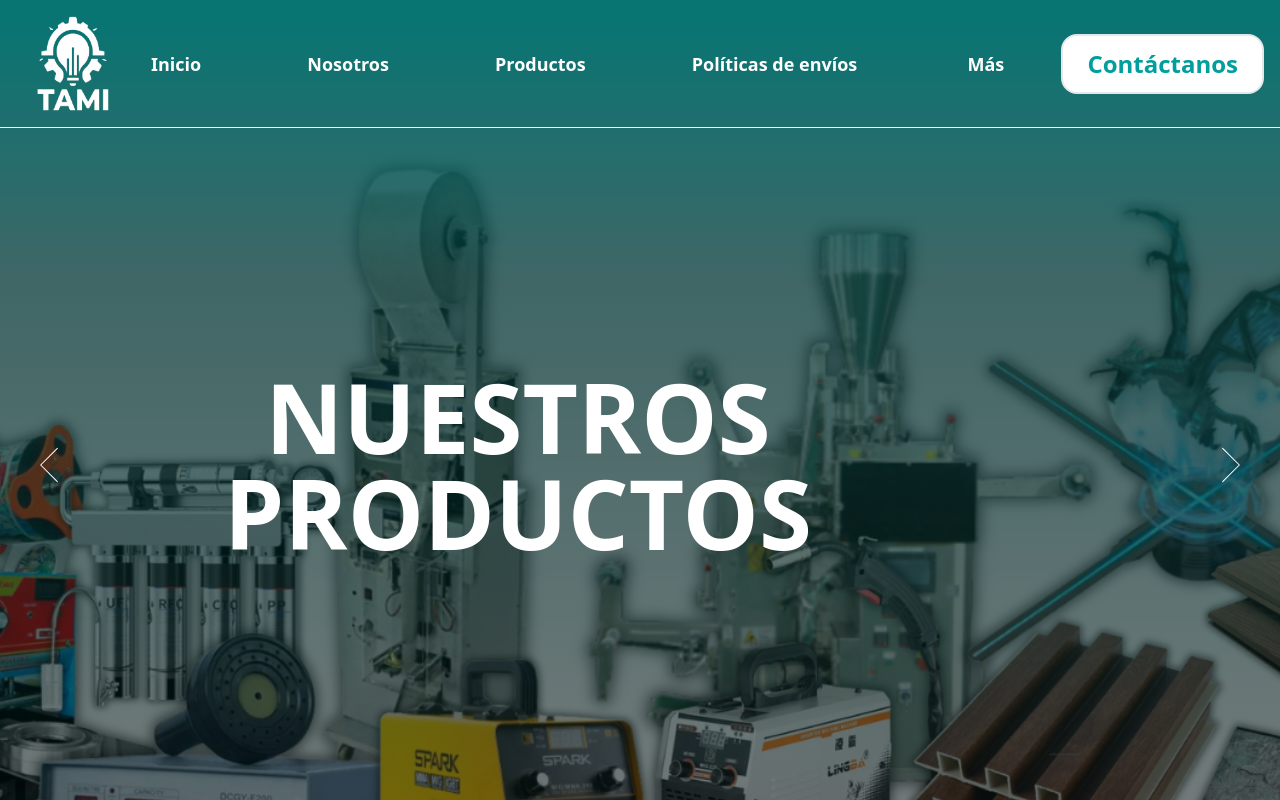
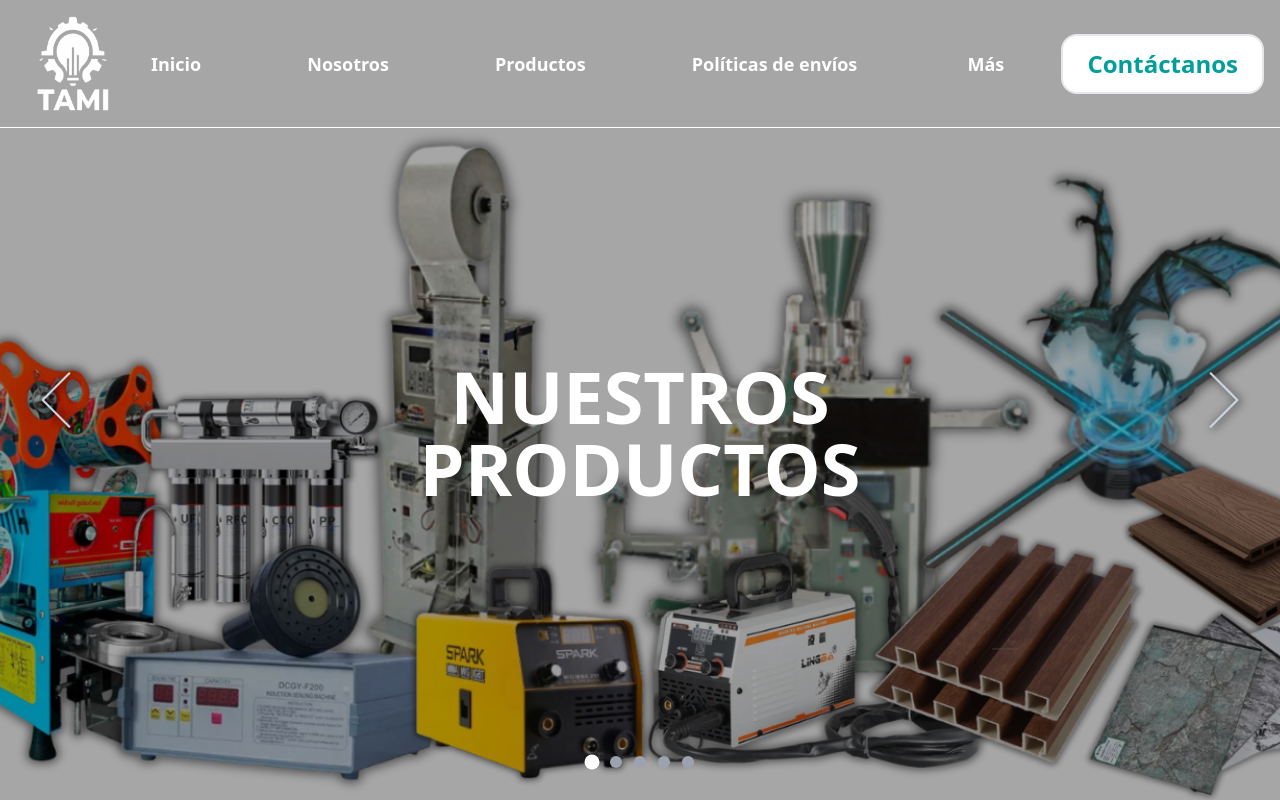
Before and after one commit to yuntasproducciones/tami-teams, a React (Vite) app in the folder frontend/: page /products in a window 1280 px wide. Shown: the top 800 px of the page. Built offline with nearby package versions, Linux system fonts and the light colour scheme.

Commit message:
refactorización del slider de productos

```diff
--- a/frontend/src/presentation/components/productos/ImgSec.tsx
+++ b/frontend/src/presentation/components/productos/ImgSec.tsx
@@ -1,9 +1,11 @@
 import { useState } from "react";
-import img1 from "../../../../public/assets/images/Productos/imagen_productos.png";
-import img2 from "../../../../public/assets/images/Productos/Pagina_web113.png";
-import img3 from "../../../../public/assets/images/Productos/Pagina_web.png";
-import img4 from "../../../../public/assets/images/Productos/Pagina_web33.png";
-import img5 from "../../../../public/assets/images/Productos/Pagina_web444.png";
+import todosLosProductos from "../../../../public/assets/images/Productos/imagen_productos.png";
+import fondoSlider from "../../../../public/assets/images/Productos/fondoProductoSlider.webp";
+/* Productos */
+import selladoraVasos from "../../../../public/assets/images/Productos/Selladora de Vasos.webp";
+import soldadoraSpark from "../../../../public/assets/images/Productos/Soldadora Spark.webp";
+import ventiladorHolografico from "../../../../public/assets/images/Productos/Ventilador Holografico.webp";
+import selladoraBotellas from "../../../../public/assets/images/Productos/Selladora de Botellas.webp";
 
 interface Slide {
   image: string;
@@ -16,36 +18,37 @@ interface Slide {
 const ImgSect = () => {
   const slides: Slide[] = [
     {
-      image: img1,
-      title: "NUESTROS \n PRODUCTOS",
+      image: todosLosProductos,
+      title: "NUESTROS\nPRODUCTOS",
       items: [],
     },
     {
-      image: img2,
+      image: selladoraVasos,
       subTitulo1: "EMPRENDIMIENTO",
-      title: "SELLADORA \n DE VASOS",
-      subTitulo2: "Los derrames jamás volverán \n a ser un problema",
+      title: "SELLADORA\nDE VASOS",
+      subTitulo2: "Los derrames jamás volverán\na ser un problema",
       items: [],
     },
     {
-      image: img3,
+      image: soldadoraSpark,
       subTitulo1: "TRABAJO",
-      title: "SOLDADORA \n SPARK",
-      subTitulo2: "Potencia, versatilidad y resultados \n de calidad con la soldadura SPARK",
+      title: "SOLDADORA\nSPARK",
+      subTitulo2:
+        "Potencia, versatilidad y resultados\nde calidad con la soldadura SPARK",
       items: [],
     },
     {
-      image: img4,
+      image: ventiladorHolografico,
       subTitulo1: "DECORACIÓN",
-      title: "VENTILADOR \n HOLOGRÁFICO",
-      subTitulo2: "Impulsa tu marca con \n nuestros hologramas",
+      title: "VENTILADOR\nHOLOGRÁFICO",
+      subTitulo2: "Impulsa tu marca con\nnuestros hologramas",
       items: [],
     },
     {
-      image: img5,
+      image: selladoraBotellas,
       subTitulo1: "EMPRENDIMIENTO",
-      title: "SELLADORA \n DE BOTELLAS",
-      subTitulo2: "Sella, protege y asegura \n cada botella con presión.",
+      title: "SELLADORA\nDE BOTELLAS",
+      subTitulo2: "Sella, protege y asegura\ncada botella con presión.",
       items: [],
     },
   ];
@@ -61,39 +64,94 @@ const ImgSect = () => {
   };
 
   return (
+    <>
       <section
-      className="relative bg-cover bg-center h-[100vh] md:h-[930px] pt-12 headerprueba"
+        className="relative bg-cover bg-top h-dvh w-full"
         style={{
-        backgroundImage: `linear-gradient(to bottom, rgb(16, 235, 231) 2%, rgba(0, 158, 155, 0.5) 30%, rgba(0, 158, 155, 0) 100%), url(${slides[currentSlide].image})`,
-      }}>
-      <div className="absolute inset-0 bg-black bg-opacity-50 flex items-center justify-center md:justify-start text-center md:text-left px-6 md:px-40">
-        <div className="text-white max-w-3xl mx-auto md:ml-16">
-          <h2 className="sm:text-3xl md:text-4xl whitespace-pre-line">
+          backgroundImage: `url(${
+            currentSlide === 0 ? todosLosProductos : fondoSlider
+          })`,
+        }}
+      >
+        <div
+          className={`absolute w-full h-full sm:px-10 lg:px-24 xl:px-28 2xl:px-52 pb-16 pt-32 grid grid-rows-1  ${
+            currentSlide !== 0 ? "grid-cols-2" : "bg-black/35 grid-cols-1"
+          }`}
+        >
+          <div
+            className={`text-white place-content-center place-items-center ${
+              currentSlide !== 0 ? "text-start" : "text-center"
+            }`}
+          >
+            <div>
+              <h2 className="sm:text-2xl md:text-3xl xl:text-4xl 2xl:text-6xl font-light">
                 {slides[currentSlide].subTitulo1}
               </h2>
-          <h1 className={`text-3xl sm:text-5xl md:text-8xl font-bold whitespace-pre-line ${currentSlide === 0 ? "text-center" : ""}`}>
+              <h1 className="text-xl sm:text-3xl md:text-5xl lg:text-6xl xl:text-7xl 2xl:text-8xl font-extrabold whitespace-pre-line">
                 {slides[currentSlide].title}
               </h1>
-          <h3 className="sm:text-3xl md:text-4xl font-bold whitespace-pre-line">
+              <h3 className="sm:text-2xl md:text-3xl xl:text-4xl 2xl:text-6xl font-semibold">
                 {slides[currentSlide].subTitulo2}
               </h3>
+            </div>
             {slides[currentSlide].subTitulo2 && currentSlide !== 0 && (
-            <button className="text-3xl mt-6 px-6 py-4 bg-white text-green-700 font-bold rounded-full shadow-md hover:bg-gray-100 transition">
+              <button className="sm:text-2xl lg:text-3xl xl:text-4xl 2xl:text-5xl mt-8 xl:mt-16 2xl:mt-20 px-6 xl:px-10 2xl:px-20 py-2 xl:py-4 2xl:py-6 bg-white text-verde_turquesa font-bold rounded-full shadow-md hover:text-white hover:bg-verde2 transition-all">
                 Saber más
               </button>
             )}
           </div>
+          <img
+            src={`${slides[currentSlide].image}`}
+            alt={`Imagen de ${slides[currentSlide].title}`}
+            className={`${
+              currentSlide === 0 ? "hidden" : ""
+            } place-self-center h-1/2 sm:h-full`}
+          />
         </div>
 
-      <button onClick={handlePrev} className="absolute left-4 top-1/2 transform -translate-y-1/2 text-white p-2 rounded hover:bg-opacity-75">
-        <svg width="50" height="50" viewBox="0 0 24 24" fill="none" xmlns="http://www.w3.org/2000/svg">
-          <path d="M16 4L8 12L16 20" stroke="white" strokeWidth="0.5" strokeLinecap="round" strokeLinejoin="round"/>
+        <button
+          onClick={handlePrev}
+          className="hidden sm:block absolute left-1 lg:left-4 2xl:left-14 top-1/2 transform -translate-y-1/2 text-slate-300 lg:hover:text-white transition-all w-9 lg:w-20 2xl:w-32"
+        >
+          <svg
+            className="w-full h-full"
+            style={{ filter: "drop-shadow(2px 1px 5px #000000)" }}
+            width="50"
+            height="50"
+            viewBox="0 0 24 24"
+            fill="none"
+            xmlns="http://www.w3.org/2000/svg"
+          >
+            <path
+              d="M16 4L8 12L16 20"
+              stroke="currentColor"
+              strokeWidth="0.65"
+              strokeLinecap="round"
+              strokeLinejoin="round"
+            />
           </svg>
         </button>
 
-      <button onClick={handleNext} className="absolute right-4 top-1/2 transform -translate-y-1/2 text-white p-2 rounded hover:bg-opacity-75">
-        <svg width="50" height="50" viewBox="0 0 24 24" fill="none" xmlns="http://www.w3.org/2000/svg">
-          <path d="M8 4L16 12L8 20" stroke="white" strokeWidth="0.5" strokeLinecap="round" strokeLinejoin="round"/>
+        <button
+          onClick={handleNext}
+          className="hidden sm:block absolute right-1 lg:right-4 2xl:right-14 top-1/2 transform -translate-y-1/2 text-slate-300 lg:hover:text-white transition-all w-9 lg:w-20 2xl:w-32"
+        >
+          <svg
+            className="w-full h-full"
+            style={{ filter: "drop-shadow(2px 1px 5px #000000)" }}
+            width="50"
+            height="50"
+            viewBox="0 0 24 24"
+            fill="none"
+            xmlns="http://www.w3.org/2000/svg"
+          >
+            <path
+              d="M8 4L16 12L8 20"
+              stroke="currentColor"
+              strokeWidth="0.65"
+              strokeLinecap="round"
+              strokeLinejoin="round"
+            />
           </svg>
         </button>
 
@@ -102,11 +160,13 @@ const ImgSect = () => {
             <button
               key={index}
               onClick={() => setCurrentSlide(index)}
-            className={`w-4 h-4 rounded-full transition-transform duration-300 ${index === currentSlide ? "bg-white scale-125" : "bg-gray-400 hover:bg-gray-300"}`}
+              className="w-2 h-2 lg:w-3 lg:h-3 2xl:w-4 2xl:h-4 rounded-full transition-transform duration-300 disabled:bg-white disabled:scale-150 lg:disabled:scale-125 bg-gray-400 hover:bg-gray-300"
+              disabled={index === currentSlide}
             />
           ))}
         </div>
       </section>
+    </>
   );
 };
 
--- a/frontend/src/presentation/pages/Products.tsx
+++ b/frontend/src/presentation/pages/Products.tsx
@@ -7,22 +7,14 @@ import Trabajo from "../components/productos/Trabajo";
 
 const Products = () => {
   return (
-    <div>
+    <>
       <Navbar />
-      <section>
-        <ImgSec />
-      </section>
-      <section>
-        <Emprendimiento />
-      </section>
-      <section>
-        <Decoracion />
-      </section>
-      <section>
-        <Trabajo />
-      </section>
+      <ImgSec />
+      <Emprendimiento />
+      <Decoracion />
+      <Trabajo />
       <Footer />
-    </div>
+    </>
   );
 };
 
```
Lines whose indentation alone changed are shown as unchanged.
